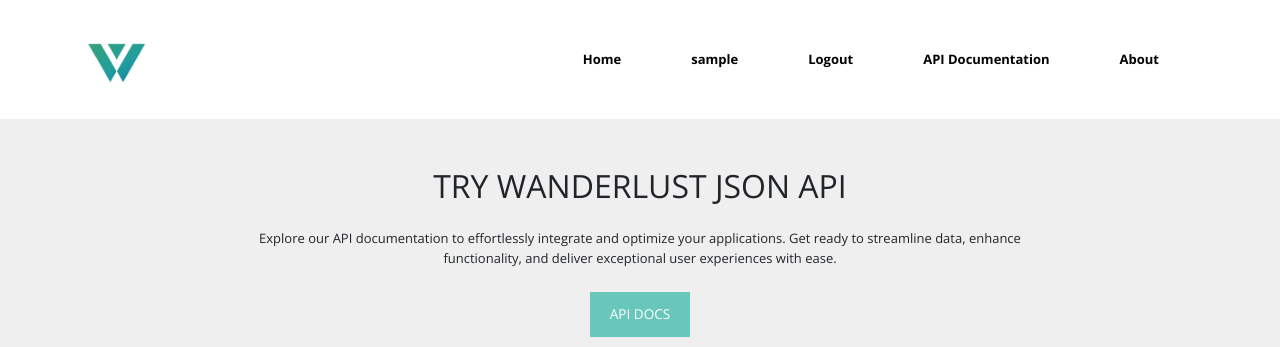
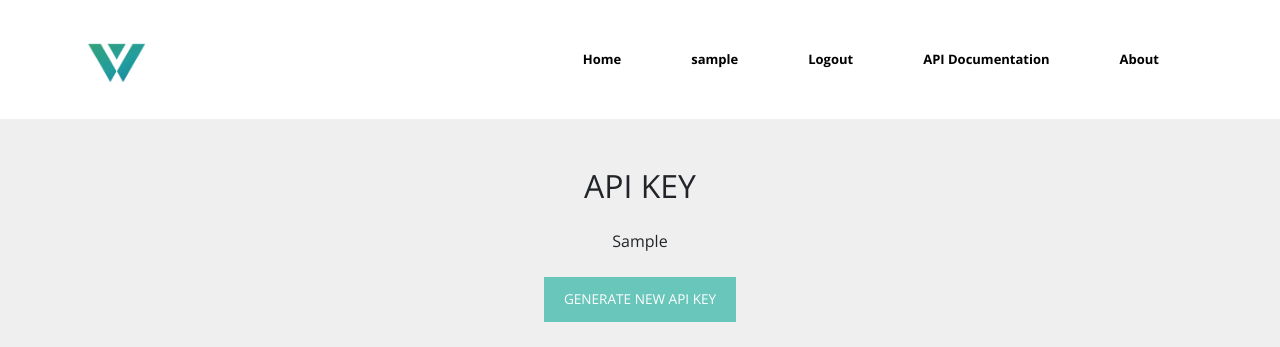
Before and after one commit to georgescutelnicu/Wanderlust, a Flask app: a page that uses templates/profile.html in a window 1280 px wide. Shown: the top 347 px of the page. Run offline with Flask 3, Linux system fonts and the light colour scheme; a user stored in the database is signed in; tables that the repository leaves empty hold one stand-in row (values such as "Sample post"); some libraries are stand-ins or nearby versions.

Commit message:
Finish user and api key features

```diff
--- a/api.py
+++ b/api.py
@@ -3,7 +3,7 @@ from flask_sqlalchemy import SQLAlchemy
 from sqlalchemy.exc import IntegrityError, DataError
 from model import db, Destination
 from flask_swagger_ui import get_swaggerui_blueprint
-from helper_functions import get_weather
+from helper_functions import get_weather, is_valid_api_key, require_valid_api_key
 import random
 
 
@@ -23,6 +23,7 @@ VALID_FILTER_COLUMNS = [col.name for col in Destination.__table__.columns]
 
 
 @app.route("/random", methods=["GET"])
+@require_valid_api_key
 def get_random_destination():
     all_destinations = db.session.query(Destination).all()
     random_destination = random.choice(all_destinations)
@@ -30,12 +31,14 @@ def get_random_destination():
 
 
 @app.route("/all", methods=["GET"])
+@require_valid_api_key
 def get_all_destinations():
     all_destinations = db.session.query(Destination).order_by(Destination.id).all()
     return jsonify(destinations=[destination.to_dict() for destination in all_destinations])
 
 
 @app.route("/recent", methods=["GET"])
+@require_valid_api_key
 def get_recent_destinations():
     recent_destinations = db.session.query(Destination).order_by(Destination.id.desc()).limit(3).all()
 
@@ -46,6 +49,7 @@ def get_recent_destinations():
 
 
 @app.route("/search", methods=["GET"])
+@require_valid_api_key
 def search_destination():
     queries = request.args
     searching_filters = {}
@@ -65,6 +69,7 @@ def search_destination():
 
 
 @app.route("/add_destination", methods=["POST"])
+@require_valid_api_key
 def add_destination():
     data = request.json
 
@@ -111,6 +116,7 @@ def add_destination():
 
 
 @app.route("/update_destination/<int:destination_id>", methods=["PATCH"])
+@require_valid_api_key
 def update_destination(destination_id):
     destination = Destination.query.get(destination_id)
     data = request.get_json()
@@ -131,6 +137,7 @@ def update_destination(destination_id):
 
 
 @app.route("/delete_destination/<int:destination_id>", methods=["DELETE"])
+@require_valid_api_key
 def delete_destination(destination_id):
     destination = Destination.query.get(destination_id)
 
@@ -144,6 +151,7 @@ def delete_destination(destination_id):
 
 
 @app.route('/get_weather/<city>', methods=['GET'])
+@require_valid_api_key
 def destination_weather(city):
     destination = db.session.query(Destination).filter_by(city=city).first()
 
--- a/model.py
+++ b/model.py
@@ -1,6 +1,7 @@
 from flask_sqlalchemy import SQLAlchemy
 from sqlalchemy import CheckConstraint
 from flask_login import UserMixin
+import secrets
 
 
 db = SQLAlchemy()
@@ -57,6 +58,10 @@ class User(UserMixin, db.Model):
     username = db.Column(db.String(20), unique=True, nullable=False)
     email = db.Column(db.String(100), unique=True, nullable=False)
     password = db.Column(db.String(255), nullable=False)
+    api_key = db.Column(db.String(32), unique=True, nullable=True)
+
+    def generate_api_key(self):
+        self.api_key = secrets.token_hex(16)
 
     def add_visited_destination(self, destination):
         association = DestinationToUser(destination_id=destination.id, user_id=self.id, status='visited')
--- a/templates/profile.html
+++ b/templates/profile.html
@@ -1,15 +1,94 @@
 {% include "header.html" %}
 
-<section class="p-5 tm-container-outer tm-bg-gray">
-                <div class="container">
-                    <div class="row">
-                        <div class="col-xs-12 mx-auto tm-about-text-wrap text-center">
-                            <h2 class="text-uppercase mb-4">Try wanderlust json API</h2>
-                            <p class="mb-4">Explore our API documentation to effortlessly integrate and optimize your applications. Get ready to streamline data, enhance functionality, and deliver exceptional user experiences with ease.</p>
-                            <a href="/api/docs" class="text-uppercase btn-primary tm-btn">API Docs</a>
-                        </div>
+    <section class="p-5 tm-container-outer tm-bg-gray">
+        <div class="container">
+            <div class="row">
+                <div class="col-xs-12 mx-auto tm-about-text-wrap text-center api-key">
+                    <h2 class="text-uppercase mb-4">API Key</h2>
+                    <p class="mb-4" style="font-size: medium;">{{ current_user.api_key }} </p>
+                    <a href="/generate_api_key" class="text-uppercase btn-primary tm-btn">Generate new API key</a>
+                </div>
+            </div>
+        </div>
+    </section>
+
+    <div class="tm-container-outer tm-page-wrap pb1">
+        <ul class="nav nav-pills tm-tabs-links">
+            <li class="tm-tab-link-li">
+                <a href="#1a" data-toggle="tab" class="tm-tab-link active">
+                    <img src="{{ url_for('static', filename='img/map.png') }}" alt="Image" class="img-fluid">
+                    Visited
+                </a>
+            </li>
+            <li class="tm-tab-link-li">
+                <a href="#2a" data-toggle="tab" class="tm-tab-link">
+                    <img src="{{ url_for('static', filename='img/airplane.png') }}" alt="Image" class="img-fluid">
+                    Plan to visit
+                </a>
+            </li>
+        </ul>
+    <div class="tab-content clearfix">
+        <div class="tab-pane fade show active" id="1a">
+            {% if visited_destinations|length > 0 %}
+            {% for destination in visited_destinations %}
+            <div class="tm-recommended-place-wrap">
+                <div class="tm-recommended-place">
+                    <img src="{{ destination.destination.picture }}" alt="Image" class="img-fluid tm-recommended-img">
+                    <div class="tm-recommended-description-box">
+                        <h3 class="tm-recommended-title">{{ destination.destination.city }}</h3>
+                        <p class="tm-text-highlight">{{ destination.destination.country }}</p>
+                        <p class="tm-text-gray">{{ destination.destination.popular_attractions }}</p>
                     </div>
+                    <a href="/{{destination.destination.city}}" class="tm-recommended-price-box">
+                        <p class="tm-recommended-price">
+                            {% if destination.destination.budget == "affordable" %}
+                            $<span style="color: rgba(255, 255, 255, 0.2);">$$</span>
+                            {% elif destination.destination.budget == "moderate" %}
+                            $$<span style="color: rgba(255, 255, 255, 0.2);">$</span>
+                            {% else %}
+                            $$$
+                            {% endif %}
+                        </p>
+                        <p class="tm-recommended-price-link">Check this city</p>
+                    </a>
                 </div>
-            </section>
+            </div>
+            {% endfor %}
+            {% else %}
+            <h1 style="text-align: center;">This list is currently empty!</h1>
+            {% endif %}
+        </div>
+        <div class="tab-pane fade" id="2a">
+            {% if planned_to_visit_destinations|length > 0 %}
+            {% for destination in planned_to_visit_destinations %}
+            <div class="tm-recommended-place-wrap">
+                <div class="tm-recommended-place">
+                    <img src="{{ destination.destination.picture }}" alt="Image" class="img-fluid tm-recommended-img">
+                    <div class="tm-recommended-description-box">
+                        <h3 class="tm-recommended-title">{{ destination.destination.city }}</h3>
+                        <p class="tm-text-highlight">{{ destination.destination.country }}</p>
+                        <p class="tm-text-gray">{{ destination.destination.popular_attractions }}</p>
+                    </div>
+                    <a href="/{{destination.destination.city}}" class="tm-recommended-price-box">
+                        <p class="tm-recommended-price">
+                            {% if destination.destination.budget == "affordable" %}
+                            $<span style="color: rgba(255, 255, 255, 0.2);">$$</span>
+                            {% elif destination.destination.budget == "moderate" %}
+                            $$<span style="color: rgba(255, 255, 255, 0.2);">$</span>
+                            {% else %}
+                            $$$
+                            {% endif %}
+                        </p>
+                        <p class="tm-recommended-price-link">Check this city</p>
+                    </a>
+                </div>
+            </div>
+            {% endfor %}
+            {% else %}
+            <h1 style="text-align: center;">This list is currently empty!</h1>
+            {% endif %}
+        </div>
+    </div>
+    </div>
 
 {% include "footer.html" %}
```
Also changed, not shown: helper_functions.py (+18 -1 lines).
